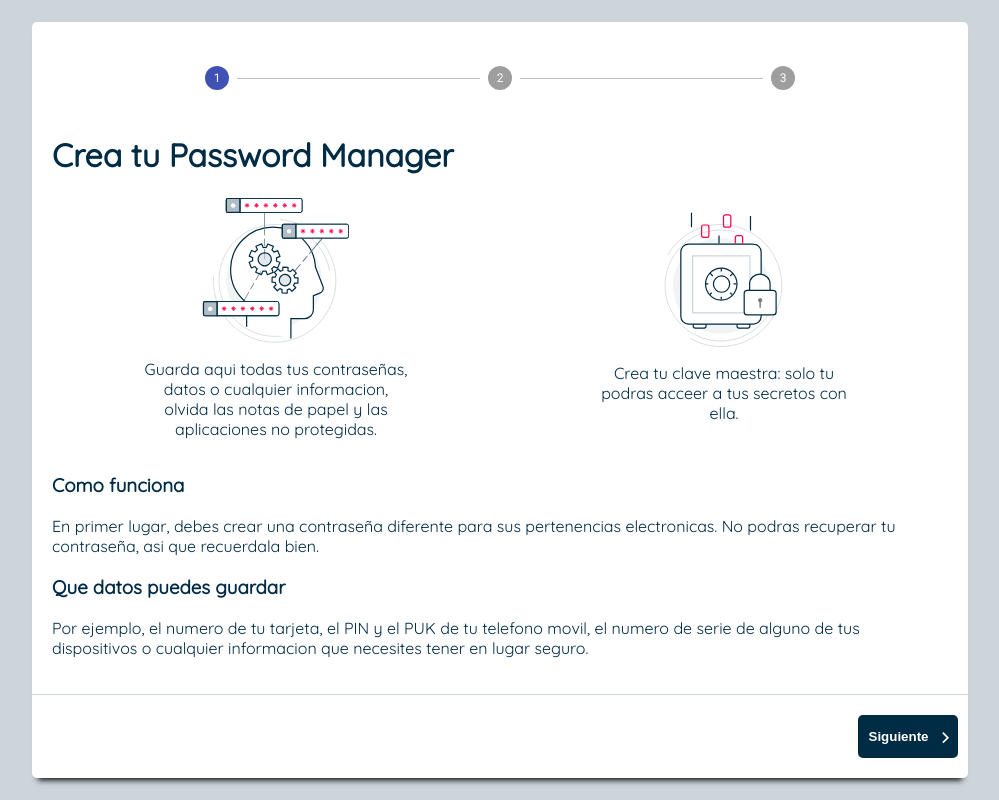
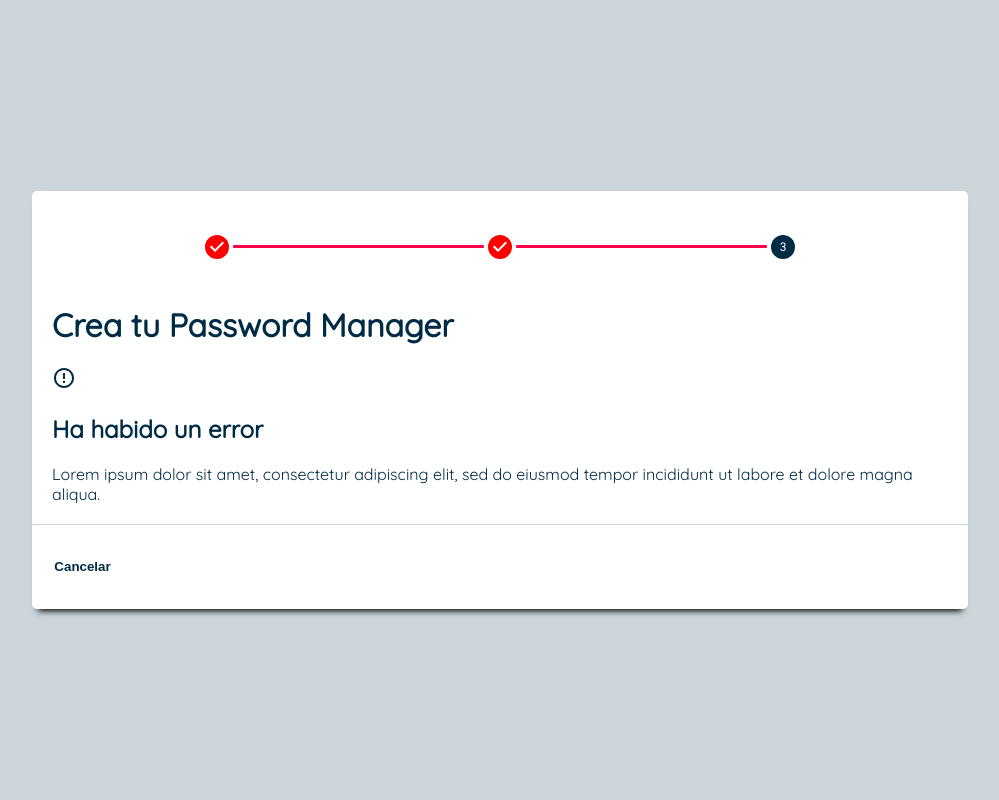
Before and after one commit to penchochris/openbank-test, a React (Create React App) app: page / in a window 1280 px wide. Shown: the whole page, without its empty margins (140-1139 px from the left). Built offline with nearby package versions, Linux system fonts and the light colour scheme.

Commit message:
More styles

```diff
--- a/package.json
+++ b/package.json
@@ -8,6 +8,7 @@
     "@testing-library/jest-dom": "^4.2.4",
     "@testing-library/react": "^9.5.0",
     "@testing-library/user-event": "^7.2.1",
+    "clsx": "^1.1.1",
     "formik": "^2.1.5",
     "formik-material-ui": "^3.0.0",
     "node-sass": "^4.14.1",
--- a/src/App.scss
+++ b/src/App.scss
@@ -5,5 +5,5 @@
   align-items: center;
   justify-content: center;
   background-color: $terciary-color;
-  height: 100vh;
+  min-height: 100vh;
 }
--- /dev/null
+++ b/src/components/Stepper/components/StepperConnector/index.jsx
@@ -0,0 +1,28 @@
+import { withStyles } from '@material-ui/core/styles';
+import StepConnector from '@material-ui/core/StepConnector';
+import { COLORS } from 'consts';
+
+const StepperConnector = withStyles({
+  alternativeLabel: {
+    top: 10,
+    left: 'calc(-50% + 16px)',
+    right: 'calc(50% + 16px)',
+  },
+  active: {
+    '& $line': {
+      borderColor: COLORS.primaryColor,
+    },
+  },
+  completed: {
+    '& $line': {
+      borderColor: COLORS.primaryColor,
+    },
+  },
+  line: {
+    borderColor: COLORS.darkGray,
+    borderTopWidth: 3,
+    borderRadius: 1,
+  },
+})(StepConnector);
+
+export default StepperConnector;
--- /dev/null
+++ b/src/components/Stepper/components/StepperIcon/index.jsx
@@ -0,0 +1,19 @@
+import { withStyles } from '@material-ui/core/styles';
+import StepIcon from '@material-ui/core/StepIcon';
+import { COLORS } from 'consts';
+
+const StepperIcon = withStyles({
+  root: {
+    color: COLORS.darkGrey,
+    "&$active": {
+      color: COLORS.secondaryColor,
+    },
+    "&$completed": {
+      color: "red"
+    }
+  },
+  active: {},
+  completed: {}
+})(StepIcon);
+
+export default StepperIcon;
--- a/src/components/Stepper/index.jsx
+++ b/src/components/Stepper/index.jsx
@@ -3,6 +3,9 @@ import React from 'react';
 import { default as StepperMui } from '@material-ui/core/Stepper';
 import { default as StepMui } from '@material-ui/core/Step';
 import { default as StepLabelMui } from '@material-ui/core/StepLabel';
+
+import StepperConnector from './components/StepperConnector';
+import StepperIcon from './components/StepperIcon';
 
 const Stepper = ({
   children,
@@ -17,14 +20,14 @@ const Stepper = ({
   for (let i = 0; i < childrenArray.length; i++) {
     steps.push(
       <StepMui key={i} completed={activeStep > i}>
-        <StepLabelMui />
+        <StepLabelMui StepIconComponent={StepperIcon}/>
       </StepMui>
     );
   }
 
   return (
     <div className="stepper">
-      <StepperMui alternativeLabel activeStep={activeStep}>
+      <StepperMui alternativeLabel activeStep={activeStep} connector={<StepperConnector />} >
         {steps}
       </StepperMui>
       <h1>{title}</h1>
--- a/src/consts.js
+++ b/src/consts.js
@@ -1,5 +1,14 @@
 export const TYPES = {
   SET_STEP: 'SET_STEP',
   SET_STATUS: 'SET_STATUS',
-  ON_SUBMIT_SAGA: 'ON_SUBMIT_SAGA'
+  ON_SUBMIT_SAGA: 'ON_SUBMIT_SAGA',
 };
+
+export const COLORS = {
+  primaryColor: '#ff0049',
+  secondaryColor: '#002b45',
+  terciaryColor: '#ccd5da',
+  darkGrey: '#788F9C',
+  white: '#ffffff',
+  black: '#000000',
+};
--- a/src/reducers/formReducer.js
+++ b/src/reducers/formReducer.js
@@ -1,7 +1,7 @@
 import { TYPES } from 'consts';
 
 const initialState = {
-  step: 0,
+  step: 2,
   status: 0,
 };
 
--- a/src/views/PasswordManager/components/ProductInformation/ProductInformation.scss
+++ b/src/views/PasswordManager/components/ProductInformation/ProductInformation.scss
@@ -13,7 +13,7 @@
     flex-direction: column;
     justify-content: center;
     align-items: center;
-    width: 30%;
+    width: 250px;
   }
 
   &__info-text {
```
